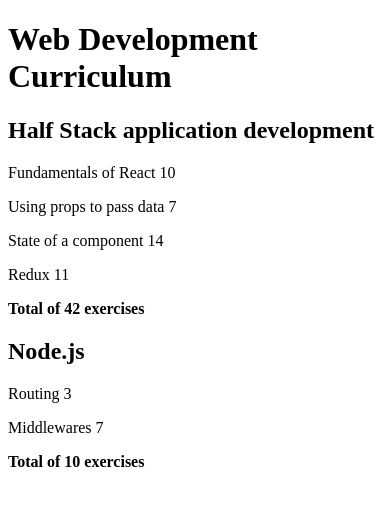
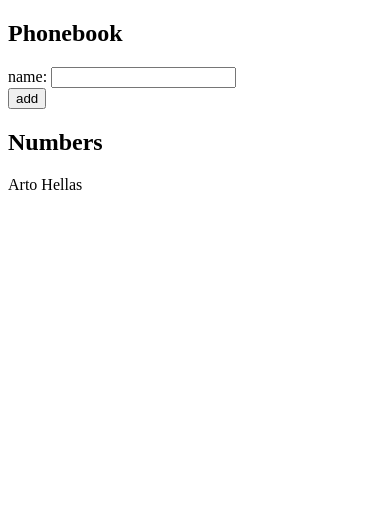
Before and after one commit to andrew1st/my_fullstackopen, a React (Create React App) app in the folder part2/: page / in a window 390 px wide. Shown: the top 506 px of the page. Built offline with nearby package versions, Linux system fonts and the light colour scheme.

Commit message:
finish ex. 2.6 | phone book addPerson functionality

```diff
--- a/part2/src/App.js
+++ b/part2/src/App.js
@@ -1,54 +1,45 @@
-import Courses  from "./components/Course"
+import { useState } from 'react'
 
-const App = ({ course }) => {
-  const courses = [
-    {
-      name: 'Half Stack application development',
-      id: 1,
-      parts: [
-        {
-          name: 'Fundamentals of React',
-          exercises: 10,
-          id: 1
-        },
-        {
-          name: 'Using props to pass data',
-          exercises: 7,
-          id: 2
-        },
-        {
-          name: 'State of a component',
-          exercises: 14,
-          id: 3
-        },
-        {
-          name: 'Redux',
-          exercises: 11,
-          id: 4
-        }
-      ]
-    },
-    {
-      name: 'Node.js',
-      id: 2,
-      parts: [
-        {
-          name: 'Routing',
-          exercises: 3,
-          id: 1
-        },
-        {
-          name: 'Middlewares',
-          exercises: 7,
-          id: 2
-        }
-      ]
+const App = () => {
+  const [persons, setPersons] = useState([
+    { name: 'Arto Hellas' }
+  ])
+  const [newName, setNewName] = useState('')
+
+  const addPerson = (event) => {
+    event.preventDefault()
+    console.log("addPerson:")
+    const personObject = {
+      name: newName,
+      id: addPerson.name
     }
-  ]
+    setPersons(persons.concat(personObject))
+    setNewName('')
+  }
+
+  const handlePersonChange = (event) => {
+    console.log("handlePersonChange")
+    console.log(event.target.value)
+    setNewName(event.target.value)
+  }
+
   return (
     <div>
-      <h1>Web Development Curriculum</h1>
-      <Courses courses={courses} />
+      <h2>Phonebook</h2>
+      <form onSubmit={addPerson}>
+        <div>
+          name: <input value={newName} onChange={handlePersonChange}/>
+        </div>
+        <div>
+          <button type="submit">add</button>
+        </div>
+      </form>
+      <h2>Numbers</h2>
+      <div>
+        {persons?.map(person =>
+          <p key={person.name}>{person.name}</p>
+        )}
+      </div>
     </div>
   )
 }
```
Also changed, not shown: part2/src/App_old.js (added, +56 -0 lines).
